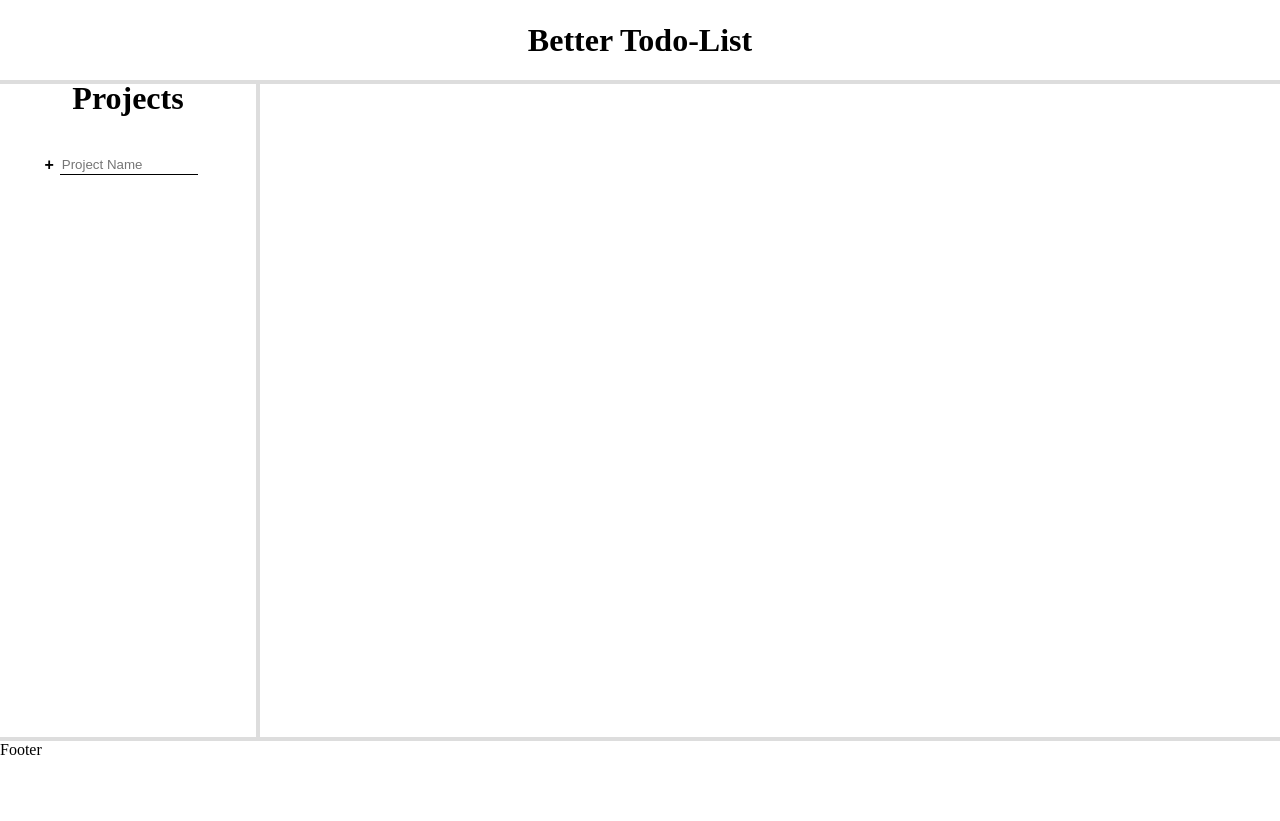
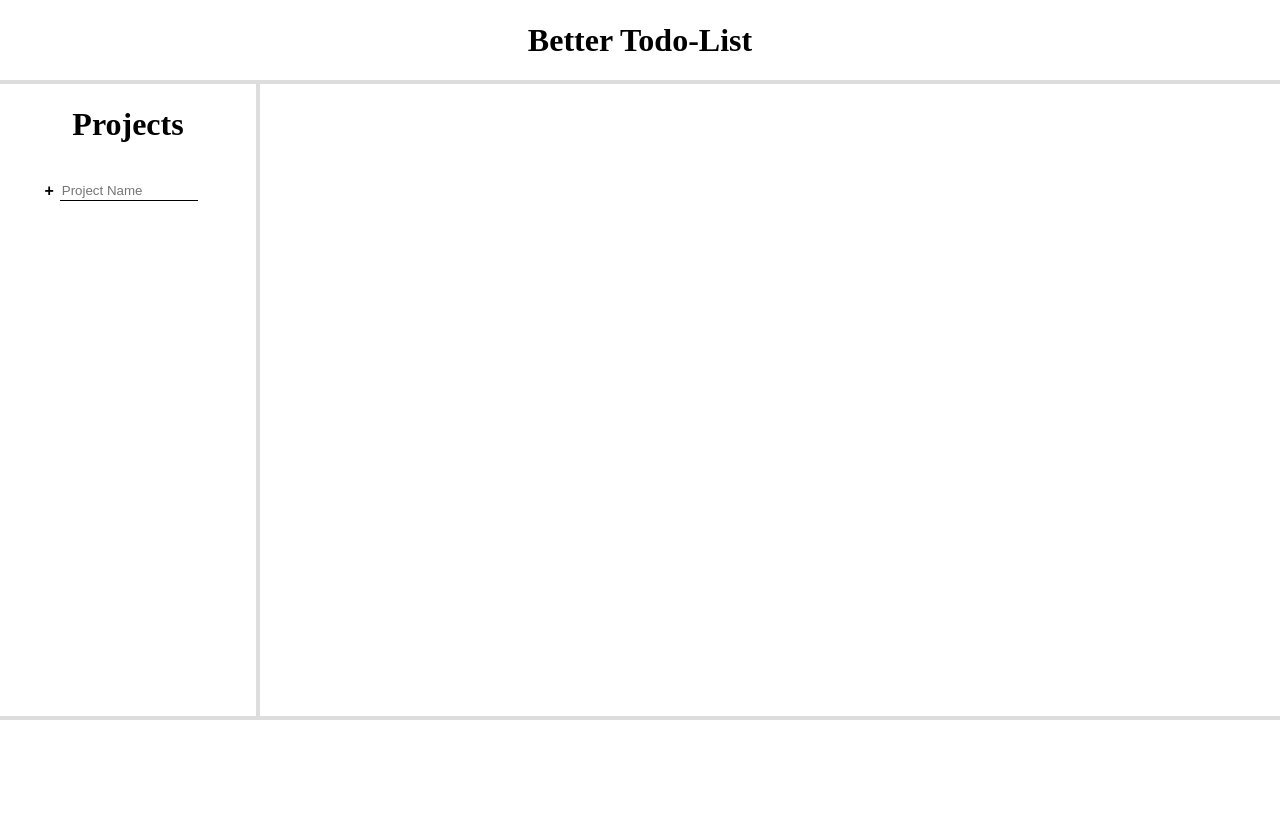
Before and after one commit to CosmicVoiid/better-todo-list, a plain HTML site: page index.html in a window 1280 px wide. After the commit the page ends 800 px from the top, so only its background shows below. Drawn offline with Linux system fonts and the light colour scheme.

Commit message:
Fix footer space

```diff
--- a/index.html
+++ b/index.html
@@ -12,7 +12,7 @@
 
 		<main>
 			<div id="sidebar">
-				<h1>Projects</h1>
+				<h1 id="sidebar-name-projects">Projects</h1>
 				<div id="projects-container"></div>
 				<form id="add-project">
 					<button class="btn" id="add-project-btn" type="submit">+</button>
@@ -30,7 +30,7 @@
 			</div>
 		</main>
 
-		<footer>Footer</footer>
+		<footer></footer>
 
 		<div id="modal" class="modal closed">
 			<div id="modal-exit" class="btn">X</div>
--- a/style.css
+++ b/style.css
@@ -33,6 +33,10 @@ main {
 	display: flex;
 	flex-direction: column;
 	align-items: center;
+}
+
+#sidebar-name-projects {
+	padding-top: 10%;
 }
 
 #projects-container {
@@ -104,9 +108,7 @@ main {
 	overflow-y: scroll;
 	vertical-align: top;
 	width: 80%;
-	height: 69vh;
-	padding-bottom: 7.5%;
-	margin-bottom: 1%;
+	height: 80vh;
 }
 
 .modal {
@@ -210,5 +212,4 @@ footer {
 	width: 100%;
 	min-height: 10vh;
 	box-shadow: 0 -2px 0 2px #ddd;
-	flex-shrink: 0;
 }
```
